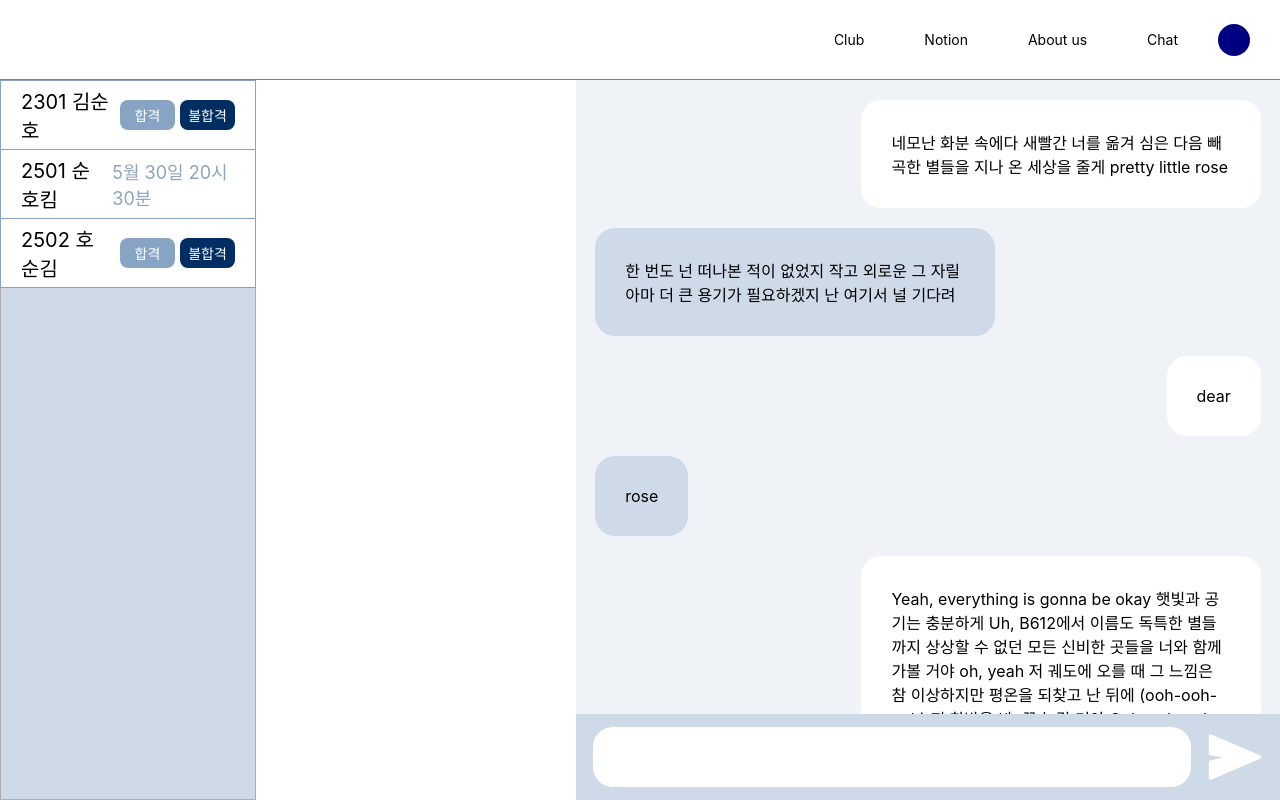
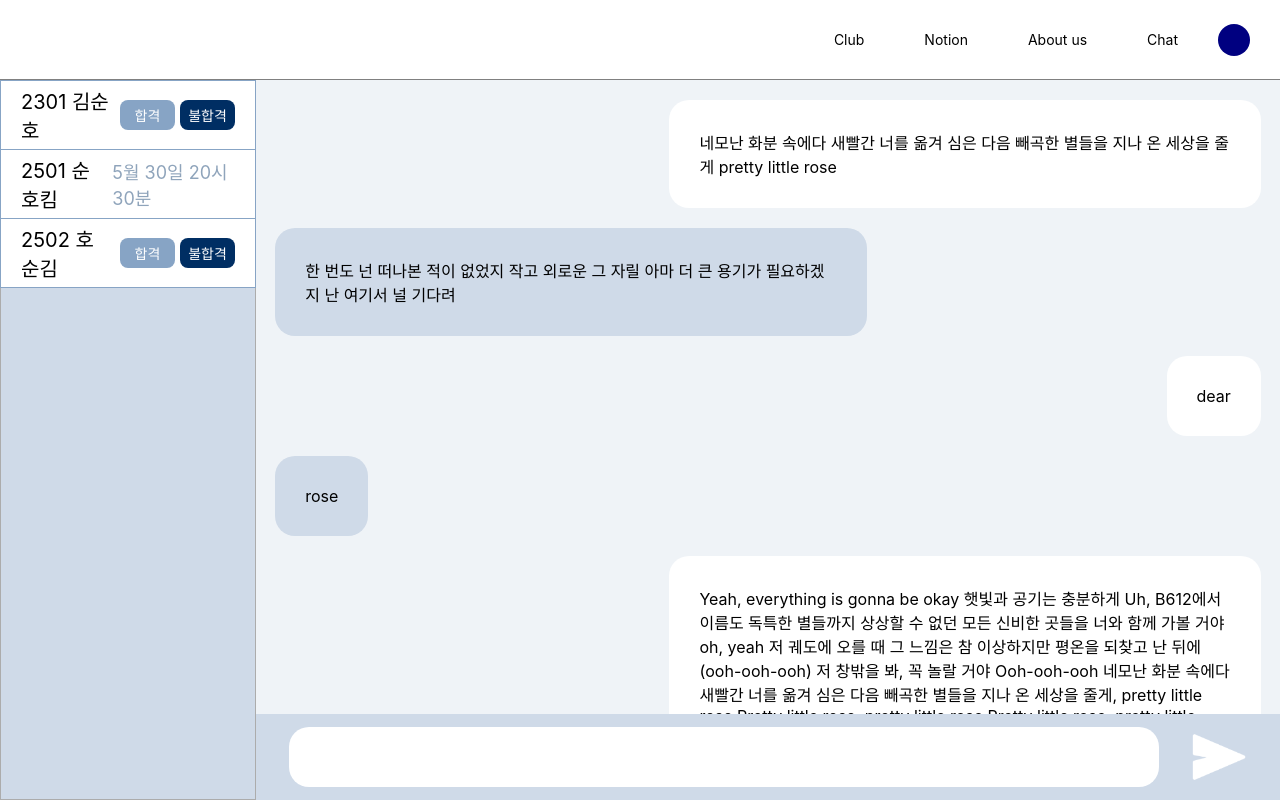
Before and after one commit to RE-VEL/REVEL-frontend-V1, a Next.js app: page /management/chat in a window 1280 px wide. Built offline with nearby package versions, Linux system fonts and the light colour scheme.

Commit message:
Feat: dateDesignation 삭제 및 chat section 크기 확장

```diff
--- a/components/chat/management/chat.tsx
+++ b/components/chat/management/chat.tsx
@@ -3,8 +3,6 @@ import { NextPage } from 'next';
 import { applicantType } from '../../../interface/applicant';
 import ChatSection from '../chatSection';
 import AppliedForClubList from './appliedForClubList';
-import DateDesignation from './dateDesignation';
-
 const clubList: applicantType[] = [
   {
     id: 0,
@@ -48,7 +46,6 @@ const ChatPage: NextPage = () => {
   return (
     <Page>
       <AppliedForClubList clubList={clubList} />
-      <DateDesignation />
       <ChatWrap>
         <ChatSection />
       </ChatWrap>
@@ -65,7 +62,7 @@ const Page = styled.main`
 
 const ChatWrap = styled.div`
   height: 100%;
-  width: 55vw;
+  width: 80vw;
 `;
 
 export default ChatPage;
--- a/components/chat/management/dateDesignation.tsx
+++ /dev/null
@@ -1,14 +0,0 @@
-import styled from '@emotion/styled';
-import { NextPage } from 'next';
-
-const DateDesignation: NextPage = () => {
-  return <DateDesignationSection></DateDesignationSection>;
-};
-
-const DateDesignationSection = styled.section`
-  width: 25vw;
-  height: 100%;
-  background-color: white;
-`;
-
-export default DateDesignation;
```
